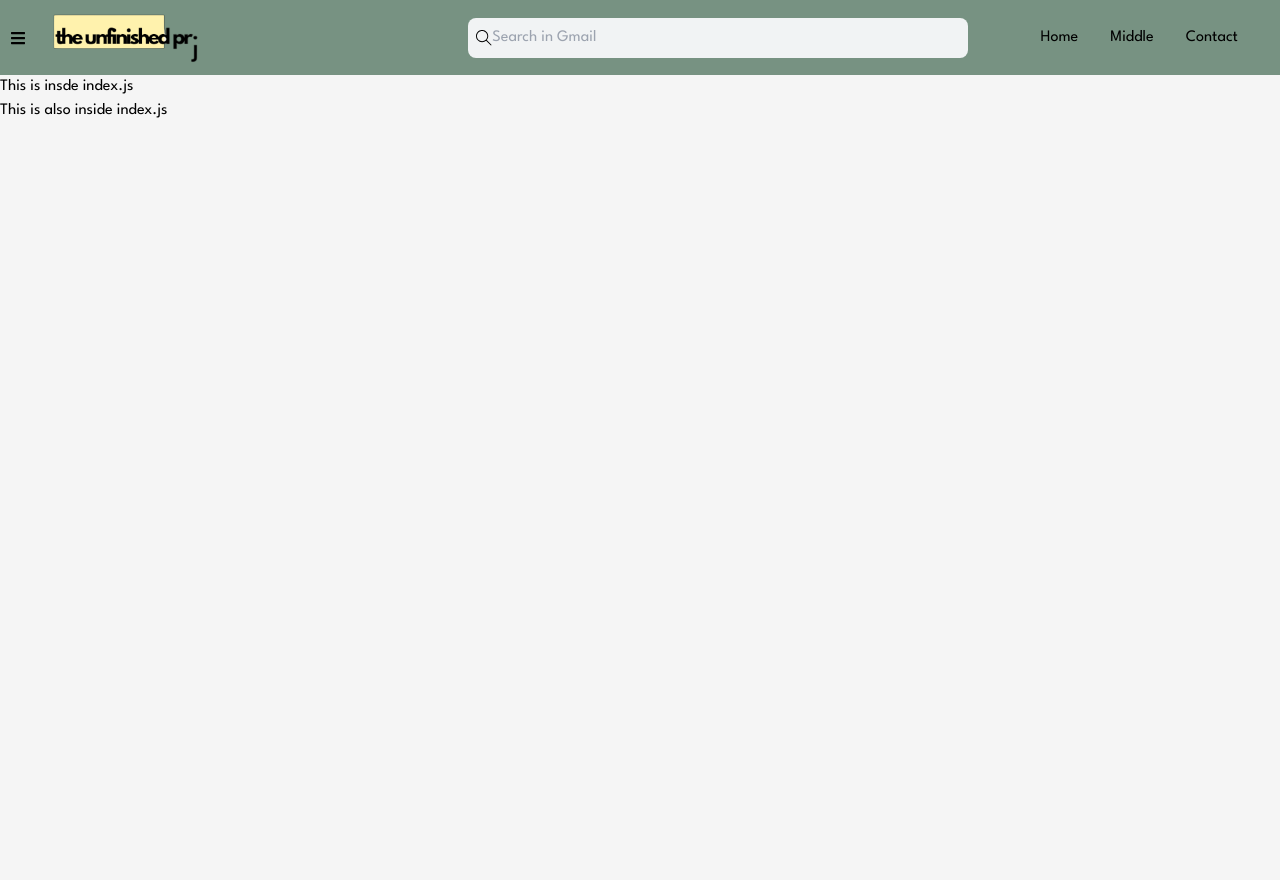
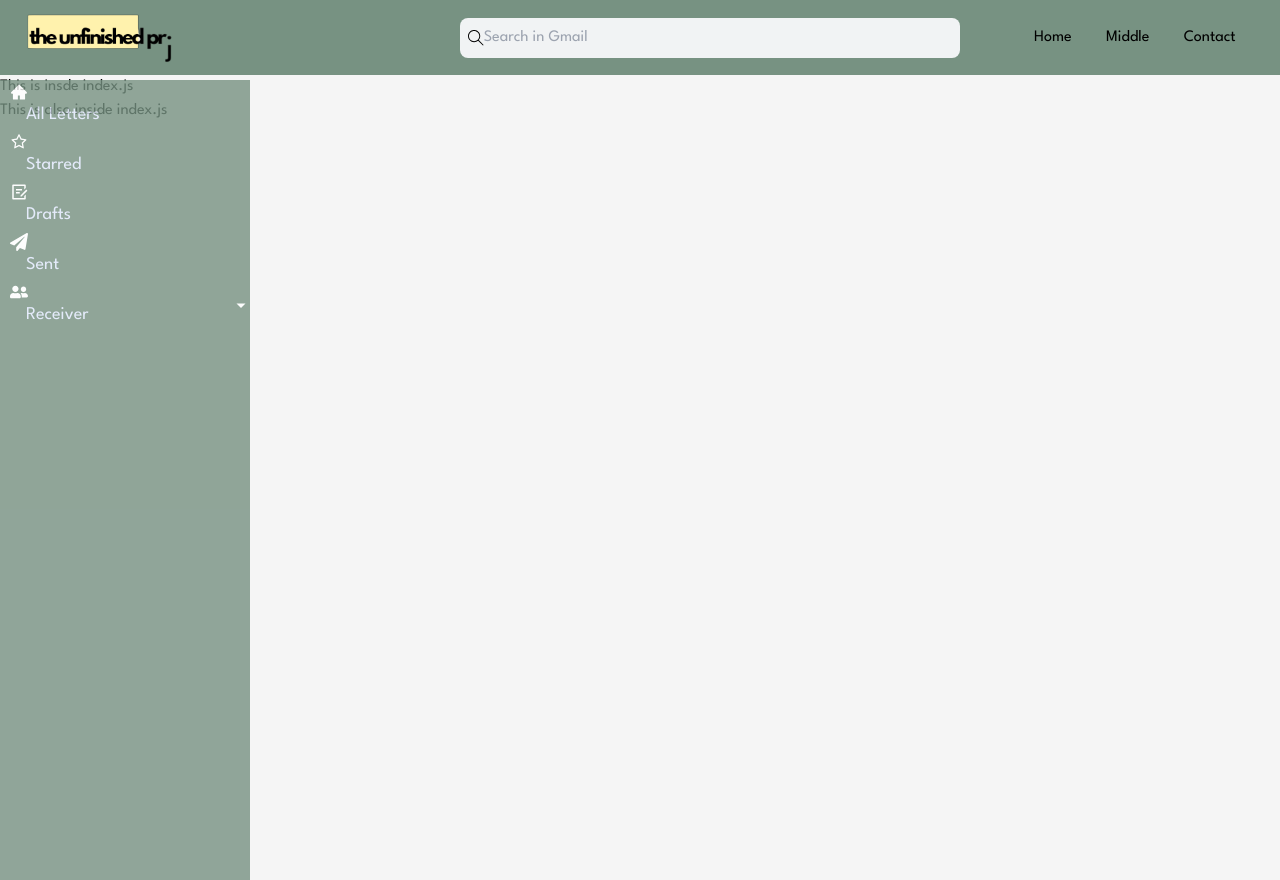
Before and after one commit to hphng/The_Unfinished_Project, a Next.js app: page / in a window 1280 px wide. Before the commit the page ends 800 px from the top, so only its background shows below. Built offline with nearby package versions, Linux system fonts and the light colour scheme.

Commit message:
side bar static

```diff
--- a/components/base/Header/NavBar.js
+++ b/components/base/Header/NavBar.js
@@ -10,21 +10,21 @@ import  SideBar  from "../SideBar";
 
 export default function NavBar() {
   const [activeLink, setActiveLink] = useState(null);
-  const [isSidebarOpen, setSidebarOpen] = useState(false);
+  // const [isSidebarOpen, setSidebarOpen] = useState(false);
 
   const handleClick = (index) => {
     setActiveLink(index === activeLink ? null : index);
   };
 
-  const toggleSidebar = () => {
-    setSidebarOpen(!isSidebarOpen);
-  };
+  // const toggleSidebar = () => {
+  //   setSidebarOpen(!isSidebarOpen);
+  // };
 
 
   return (
     <div className={styles.navbar}>
-      <FaBars onClick={toggleSidebar} />
-      {isSidebarOpen && <SideBar closeSidebar={toggleSidebar} />}
+      {/* <FaBars onClick={toggleSidebar} />
+      {isSidebarOpen && <SideBar closeSidebar={toggleSidebar} />} */}
       <div className={styles.prjLogo}>
         <Image priority src="/images/logo.png" width={150} height={60} alt="" />
       </div>
--- a/components/base/SideBar/index.js
+++ b/components/base/SideBar/index.js
@@ -18,15 +18,15 @@ import { IconContext } from "react-icons/lib";
 const SidebarNav = styled.nav`
   background: #779282;
   opacity: 80%;
-  width: ${({ sidebarWidth }) => (sidebarWidth ? "250px" : "0px")};
+  width: 250px;
   height: 100vh;
   display: flex;
   justify-content: center;
   position: absolute;
   top: 80px;
-  overflow-y: auto;
-  left: ${({ sidebar }) => (sidebar ? "0" : "-100%")};
-  transition: 350ms;
+  //overflow-y: auto;
+  //left: ${({ sidebar }) => (sidebar ? "0" : "-100%")};
+  //transition: 350ms;
   z-index: 10;
 `;
 
@@ -34,30 +34,21 @@ const SidebarWrap = styled.div`
   width: 100%;
 `;
 
-const SidebarBottom = styled.div`
-  background: #779282;
-  opacity: 100%;
-  width: ${({ sidebarWidth }) => (sidebarWidth ? "250px" : "0px")};
-  position: fixed;
-  bottom: 0px;
-  transition: 350ms;
-  z-index: 11;
-`;
-export default function SideBar({ closeSidebar }) {
+
+export default function SideBar() {
   const [sidebarWidth, setSidebarWidth] = useState(true);
   // const showSidebar = () => setSidebar(!sidebar);
 
   return (
     <>
       <IconContext.Provider value={{ color: "#fff" }}>
-        <SidebarNav sidebar={true} sidebarWidth={sidebarWidth}>
+        <SidebarNav >
           <SidebarWrap>
             {/* <AiIcons.AiOutlineClose onClick={closeSidebar} /> */}
-
             {SideBarData.map((item, index) => {
               return <SubMenu item={item} key={index} />;
             })}
-            <SidebarBottom />
+
           </SidebarWrap>
         </SidebarNav>
       </IconContext.Provider>
--- a/pages/_app.js
+++ b/pages/_app.js
@@ -11,11 +11,11 @@ import SideBar from '../components/base/SideBar';
 import '../styles/globals.css';
 import styled from 'styled-components';
 
-const ContentContainer = styled.div`
-  margin-left: ${({ sidebarWidth }) => (sidebarWidth ? '250px' : '0')}; /* Adjust margin based on sidebarWidth state */
-  transition: margin 350ms;
-  padding: 20px; /* Add padding to the content area */
-`;
+// const ContentContainer = styled.div`
+//   margin-left: ${({ sidebarWidth }) => (sidebarWidth ? '250px' : '0')}; /* Adjust margin based on sidebarWidth state */
+//   transition: margin 350ms;
+//   padding: 20px; /* Add padding to the content area */
+// `;
 
 function MyApp({ Component, pageProps }) {
     return (
@@ -25,7 +25,7 @@ function MyApp({ Component, pageProps }) {
         </Head>
         <div className="app-container">
           <Header /> {/* Render the Header component */}
-
+          <SideBar/>
           {/* <ContentContainer sidebarWidth={sidebarWidth}>
             <Component {...pageProps} />
           </ContentContainer> */}
--- a/styles/globals.css
+++ b/styles/globals.css
@@ -9,3 +9,21 @@ body{
   color: black;
   margin: 0;
 }
+
+
+/* Hide scrollbar for Chrome, Safari, and Edge */
+::-webkit-scrollbar {
+  width: 0;
+}
+
+/* Optional: style the track (the area behind the thumb) */
+::-webkit-scrollbar-track {
+  background: transparent;
+  /* or any background color you want */
+}
+
+/* Optional: style the thumb (the draggable part) */
+::-webkit-scrollbar-thumb {
+  background: transparent;
+  /* or any background color you want */
+}
```
